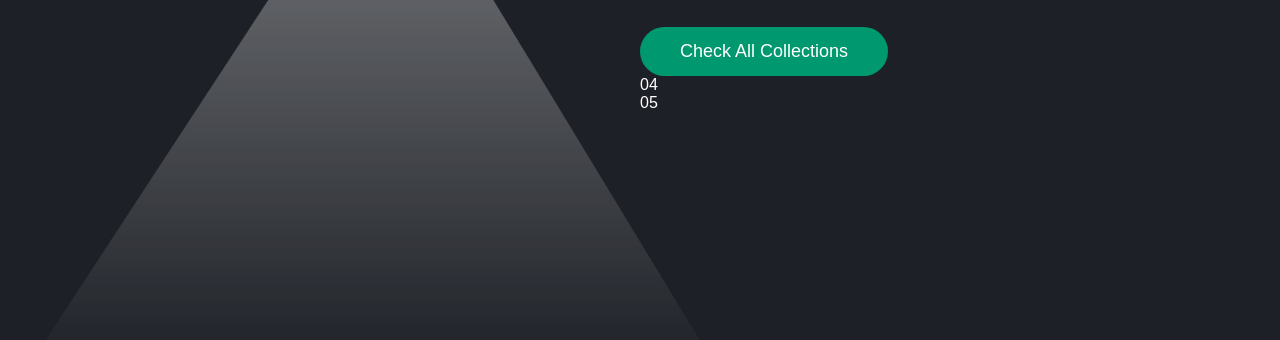
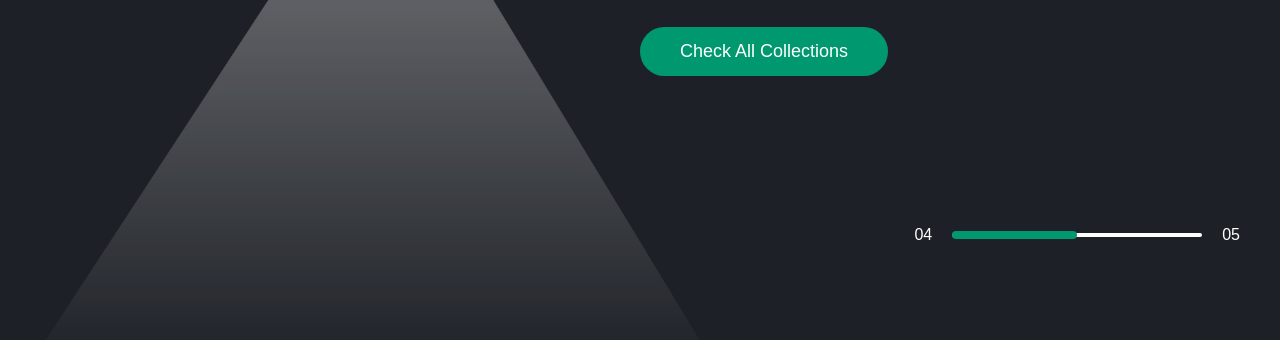
Before and after one commit to chrism-la/modern-lighting, a plain HTML site: page index.html in a window 1280 px wide. Shown: the part 398-738 px from the top of the page. Drawn offline with Linux system fonts and the light colour scheme.

Commit message:
CSS control styling

```diff
--- a/style.css
+++ b/style.css
@@ -91,3 +91,24 @@ button span{
     margin-top: 30px;
     border-radius: 30px;
 }
+.control{
+    display: flex;
+    align-items: center;
+    justify-content: flex-end;
+    margin-top: 150px;
+}
+.control .line{
+    width: 250px;
+    height: 4px;
+    background: #fff;
+    margin: 0 20px;
+    border-radius: 2px;
+}
+.control .line span{
+    width: 50%;
+    height: 8px;
+    margin-top: -2px;
+    border-radius: 4px;
+    background: #00986f;
+    display: block;
+}
```
